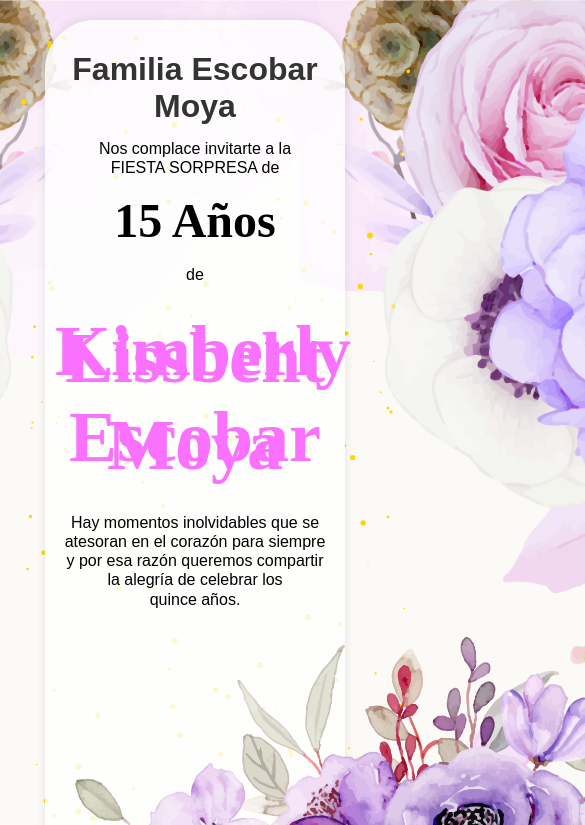
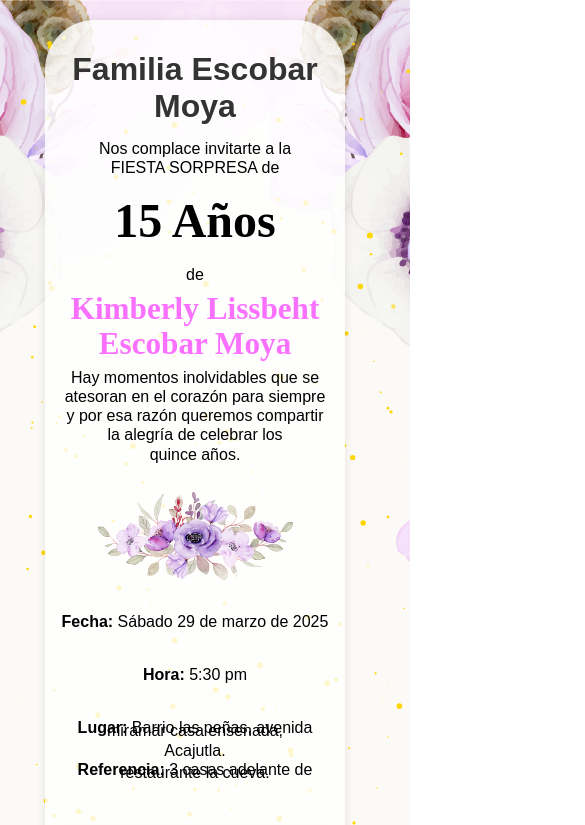
Before and after one commit to gomezrubio/invitacion-evento, a plain HTML site: page index.html in a window 390 px wide. Shown: the top 825 px of the page, 585 px wide, since content can reach past the window. Drawn offline with nearby package versions, Linux system fonts and the light colour scheme; grey boxes are pictures that could not be loaded.

Commit message:
responsiva3

```diff
--- a/styles.css
+++ b/styles.css
@@ -33,20 +33,20 @@ h2 {
 
 h3 {
     color: #fa71ff;
-    font-size: 4.5rem;
+    font-size: 8vw;
     font-family: 'Times New Roman', Times, serif;
     line-height: 0.1;
 }
 
 p {
-    font-size: 2rem;
+    font-size: 2.5vw;
     line-height: 0.2;
     color: #000000;
 }
 
 
 img {
-    max-width: 50rem;
+    max-width: 50vw;
     height: auto;
     border-radius: 10px;
     margin: 20px;
```
